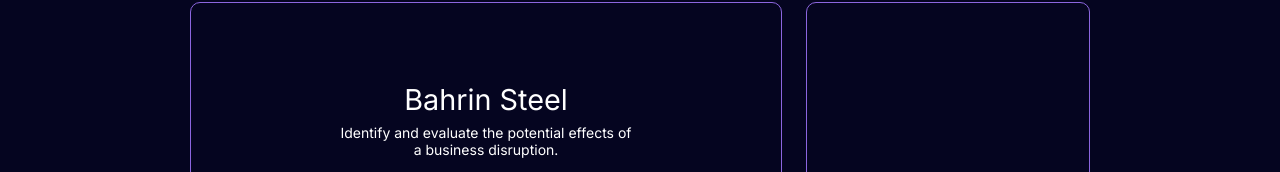
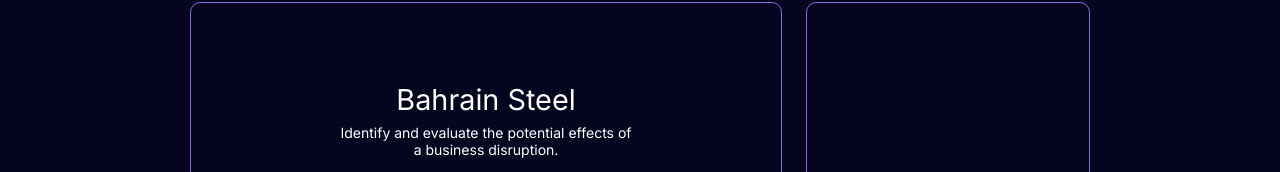
Before and after one commit to sachinjha03/faulath, a Next.js app: page /company in a window 1280 px wide. Shown: the part 181-353 px from the top of the page. Built offline with nearby package versions, Linux system fonts and the light colour scheme.

Commit message:
minor fixes

```diff
--- a/app/company/page.jsx
+++ b/app/company/page.jsx
@@ -13,7 +13,7 @@
 function CompanyContent() {
 
   let modules = {
-    "Bahrin Steel": ["OA File", "Raw Material", "Sales & Marketing", "Shipping"],
+    "Bahrain Steel": ["OA File", "Raw Material", "Sales & Marketing", "Shipping"],
     "Sulb": ["DR Production", "HSM Production", "Logistics", "MSP Production", "Production Planning", "Quality Assurance", "Quality Control", "Safety & Environment", "Sales & Marketing"],
     "Sulb Saudi": ["Electrical Maintenance", "HR and Administration", "Logistics", "Mechanical Maintenance", "Production Planning & Control", "Quality", "Rolling Mill & Roll Shop", "Safety", "Sales & Marketing"],
     "Foulath": ["Facility Management", "Finance", "HR", "Internal Audit", "Digital Transformation", "IS", "SAP", "Legal", "PR Government Relations", "Capex & Opex", "Consumables", "LLIC"]
@@ -108,7 +108,7 @@
         <p>Choose the company you are performing the analysis for.</p>
       </div>
       <div className="company-landing-section-middle">
-        {['Bahrin Steel', 'Sulb', 'Sulb Saudi', 'Foulath'].map((company, index) => (
+        {['Bahrain Steel', 'Sulb', 'Sulb Saudi', 'Foulath'].map((company, index) => (
           <div key={index} className="company-card" id={`companyCard${index + 1}`}>
             <h3>{company}</h3>
             <p>Identify and evaluate the potential effects of a business disruption.</p>
--- a/app/get-help/page.jsx
+++ b/app/get-help/page.jsx
@@ -10,8 +10,8 @@
         <ArrowBackIosNewIcon className='back-icon'/>
         <p>Back To Home</p>
       </Link>
+      <img src="/Line.png" alt="" className='line-image' id='analysisLine2' />
       <img src="/Line.png" alt="" className='line-image' id='analysisLine1' />
-      <img src="/Line.png" alt="" className='line-image' id='analysisLine2' />
       <div className="help-page-container">
         <h1>Need Help? We've Got You Covered</h1>
 
--- a/app/globals.css
+++ b/app/globals.css
@@ -709,6 +709,7 @@
   align-items: center;
   padding: 3rem 2rem;
   backdrop-filter: blur(4px);
+  z-index: 333;
 }
 
 .success-box {
@@ -765,12 +766,13 @@
 
 .help-section {
   margin-bottom: 40px;
-  background-color: transparent;
+  background-color: var(--black);
   color: white;
   border: 1px solid var(--light_purple);
   padding: 24px;
   border-radius: 12px;
   box-shadow: 0 3px 8px rgba(0, 0, 0, 0.05);
+  z-index: 100;
 }
 
 .help-section h2 {
--- a/app/signup/page.jsx
+++ b/app/signup/page.jsx
@@ -10,7 +10,7 @@
 
 
 const moduleOptions = {
-  "Bahrin Steel": ["OA File", "Raw Material", "Sales & Marketing", "Shipping"],
+  "Bahrain Steel": ["OA File", "Raw Material", "Sales & Marketing", "Shipping"],
   "Sulb": ["DR Production", "HSM Production", "Logistics", "MSP Production", "Production Planning", "Quality Assurance", "Quality Control", "Safety & Environment", "Sales & Marketing"],
   "Sulb Saudi": ["Electrical Maintenance", "HR and Administration", "Logistics", "Mechanical Maintenance", "Production Planning & Control", "Quality", "Rolling Mill & Roll Shop", "Safety", "Sales & Marketing"],
   "Foulath": ["Facility Management", "Finance", "HR", "Internal Audit", "Digital Transformation", "IS", "SAP", "Legal", "PR Government Relations", "Capex & Opex", "Consumables", "LLIC"]
@@ -110,7 +110,7 @@
       </Link>
       <img src="/Line.png" alt="" className='line-image' id='analysisLine1' />
       <img src="/Line.png" alt="" className='line-image' id='analysisLine2' />
-      <form onSubmit={handleSubmit} className={styles.signupForm}>
+      <form onSubmit={handleSubmit} className={styles.signupForm} style={{zIndex:10}}>
         <h3>Create Your Account</h3>
 
         <div className={styles.formRow}>
@@ -193,7 +193,7 @@
           <select name="company" id="company" className="input-field" value={formData.company} onChange={handleChange} required>
             <option value="">-- Select --</option>
             <option value="Foulath">Foulath</option>
-            <option value="Bahrin Steel">Bahrin Steel</option>
+            <option value="Bahrain Steel">Bahrain Steel</option>
             <option value="Sulb">SULB</option>
             <option value="Sulb Saudi">SULB Saudi</option>
           </select>
```
